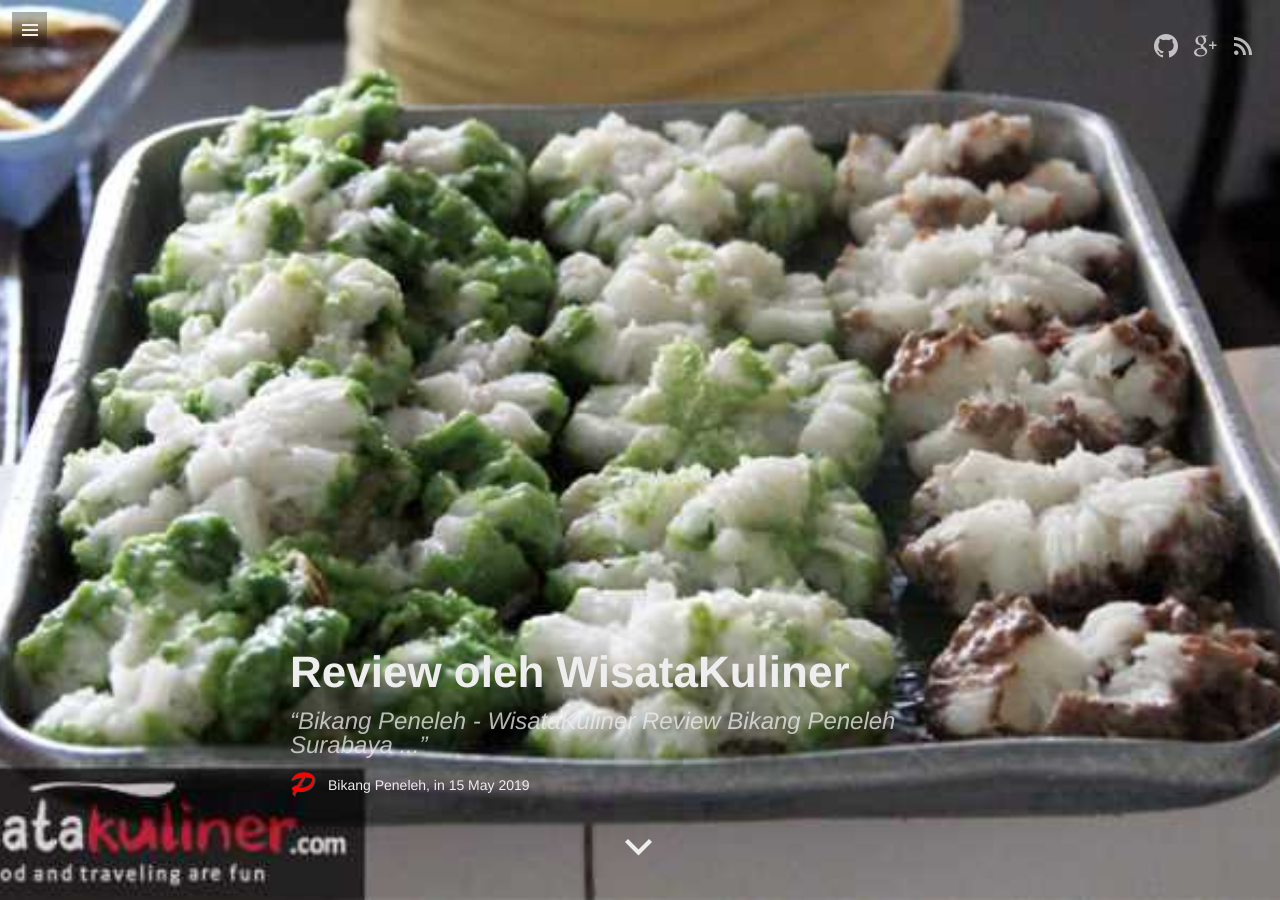
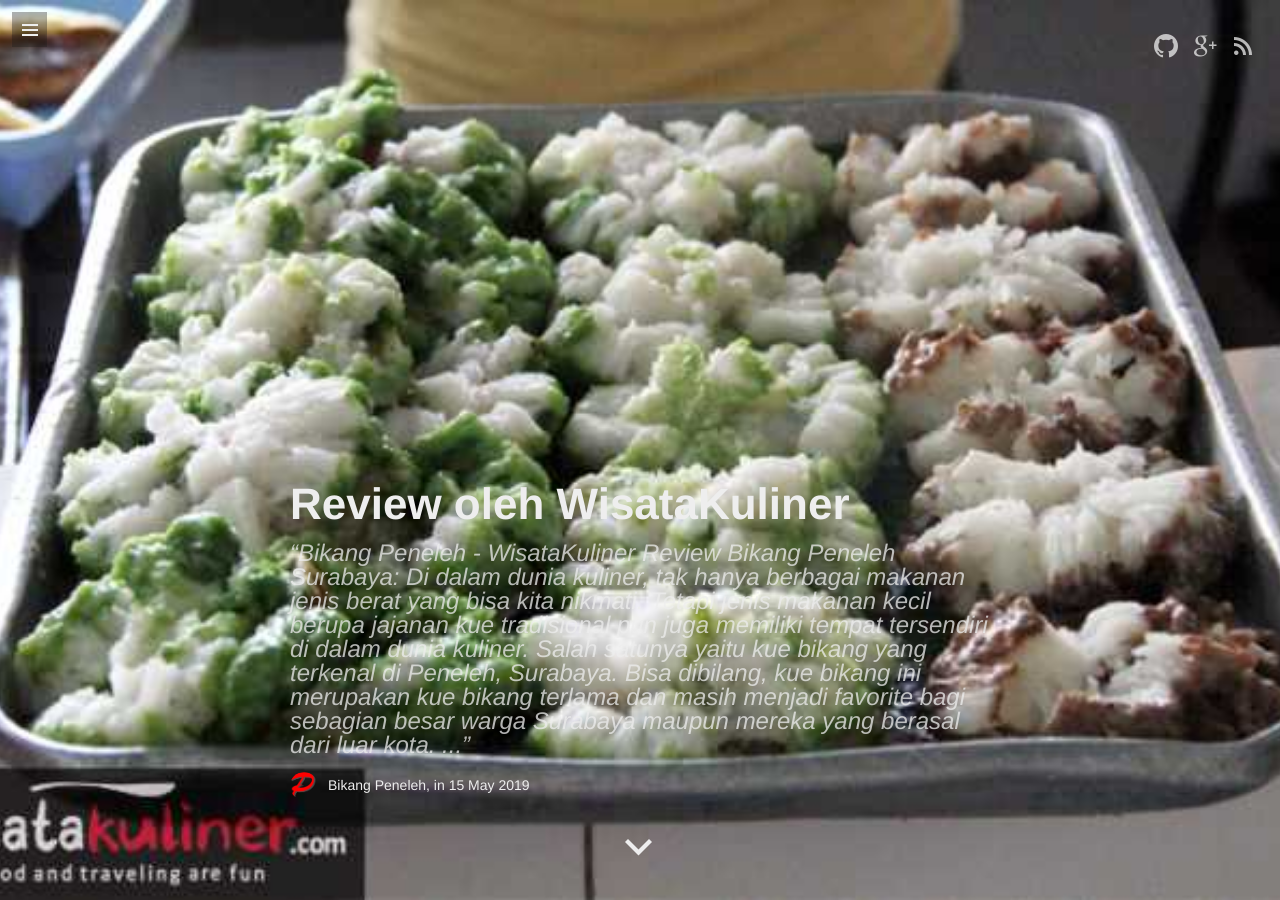
Before and after one commit to bikangpeneleh/bikangpeneleh, a Jekyll site: the page built from _posts/2019-05-15-wisatakuliner-review.md, in a window 1280 px wide and 900 px high. Built offline with Jekyll 4.4.1, drawn with Linux system fonts in a browser that asks for light colours; some web fonts are replaced; comment, search, counter and statistics services are not loaded; some of the changed text lies outside the part shown.

Commit message:
Update text

```diff
--- a/_config.yml
+++ b/_config.yml
@@ -16,6 +16,8 @@
   name:           Peneleh
   url:            http://www.bikangpeneleh.com
 
+plugins:
+  - jekyll-paginate
 paginate:         5
 
 # Custom vars
--- a/_posts/2019-05-15-wisatakuliner-review.md
+++ b/_posts/2019-05-15-wisatakuliner-review.md
@@ -1,7 +1,7 @@
 ---
 layout: post
 title: Review oleh WisataKuliner
-quote: "Bikang Peneleh - WisataKuliner Review Bikang Peneleh Surabaya ..."
+quote: "Bikang Peneleh - WisataKuliner Review Bikang Peneleh Surabaya: Di dalam dunia kuliner, tak hanya berbagai makanan jenis berat yang bisa kita nikmati. Tetapi jenis makanan kecil berupa jajanan kue tradisional pun juga memiliki tempat tersendiri di dalam dunia kuliner. Salah satunya yaitu kue bikang yang terkenal di Peneleh, Surabaya. Bisa dibilang, kue bikang ini merupakan kue bikang terlama dan masih menjadi favorite bagi sebagian besar warga Surabaya maupun mereka yang berasal dari luar kota. ..."
 image:
       url: /media/misc/Kue-Bikang-Peneleh-696x418.jpg
 tags:
```
Also changed, not shown: _posts/2009-02-02-daftar-kue.md (+1 -1 lines), _posts/2017-06-17-daftar-kue-update-jun-2017.md (+1 -1 lines), _posts/2018-02-25-pembukaan-toko-baru.md (+1 -1 lines), 2 other files.
